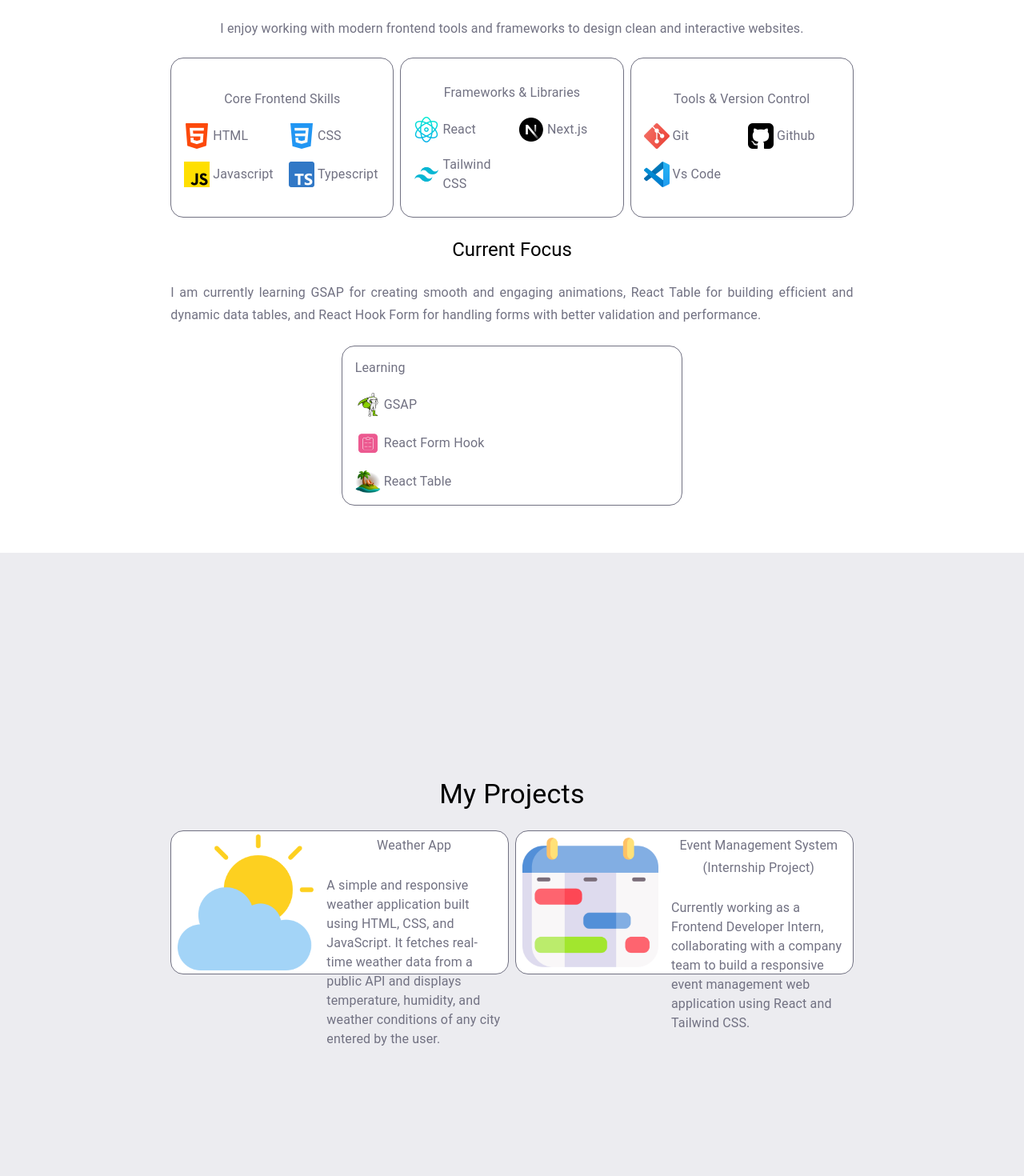
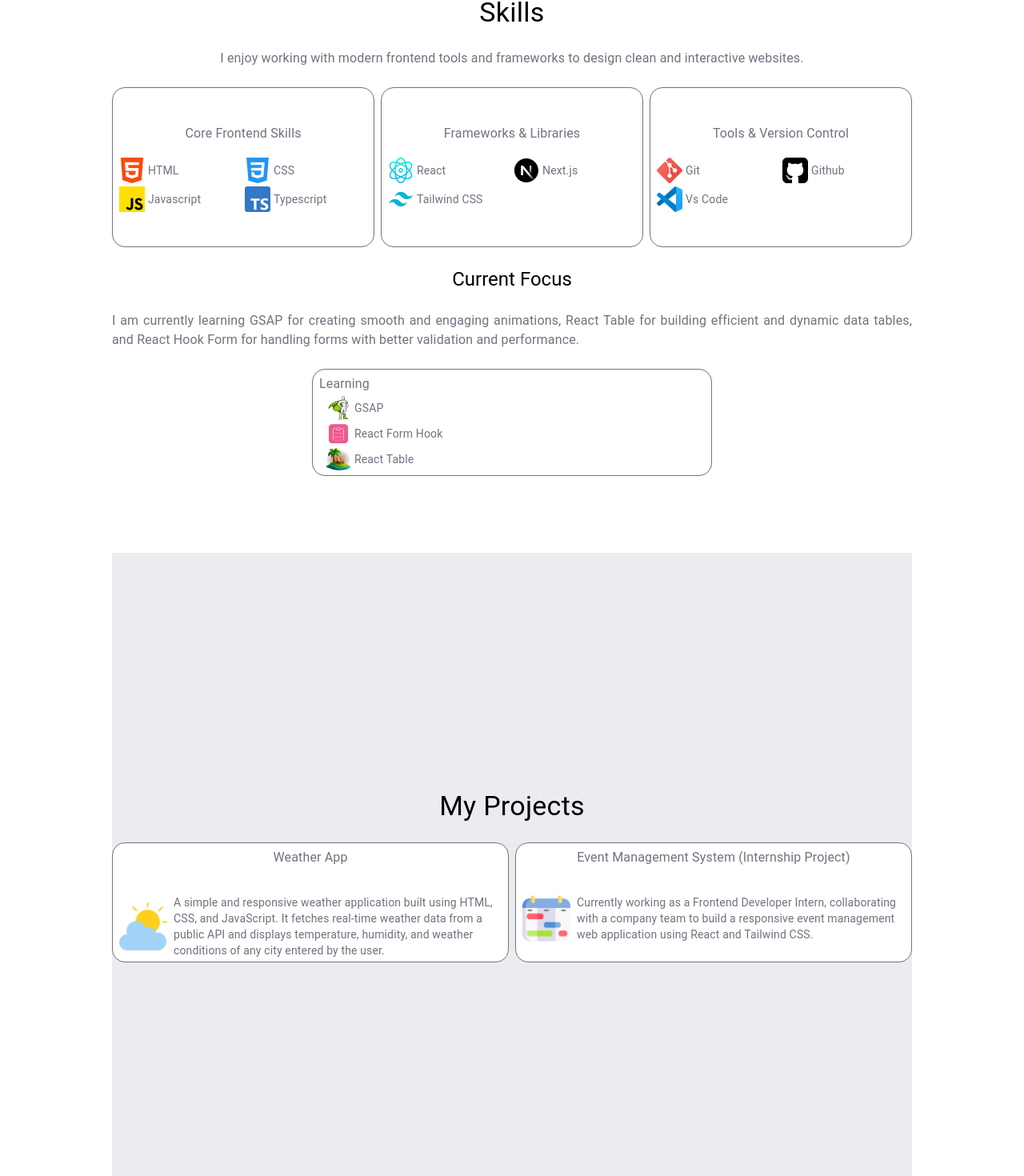
Before and after one commit to saralchaulagain/portfolio, a Next.js app: page / in a window 1280 px wide. Shown: the part 1713-3183 px from the top of the page at 80% size. Built offline with nearby package versions, Linux system fonts and the light colour scheme; a web font is replaced by a local one.

Commit message:
make whole page responsive

```diff
--- a/src/app/globals.css
+++ b/src/app/globals.css
@@ -65,6 +65,11 @@ body {
 @media (max-width: 48rem) {
   html {
     width: min-content;
-    margin-left: 7rem;
+    margin-left: 6rem;
   }
 }
+@media (min-width: 48rem) {
+  html {
+    padding: 0 140px;
+  }
+}
--- a/src/sections/Contact.tsx
+++ b/src/sections/Contact.tsx
@@ -29,7 +29,7 @@ const Contact = () => {
   };
   return (
     <Box className="about h-screen w-full flex justify-center items-center pt-2 bg-transparent ">
-      <Box className="w-2/3 max-md:w-full">
+      <Box className="w-full ">
         {/* Title */}
         <Box className="w-full flex flex-col items-center justify-center mb-8">
           <Typography className="headers" variant="subtitle2">
--- a/src/sections/Education.tsx
+++ b/src/sections/Education.tsx
@@ -4,8 +4,8 @@ import React from "react";
 
 const Education = () => {
   return (
-    <Box className="about h-screen w-full flex justify-center items-center gap-3 pt-2 bg-transparent">
-      <Box className="w-2/3 max-md:w-full">
+    <Box className="about h-screen w-full flex justify-center items-center gap-3 pt-2 bg-transparent max-md:px-4">
+      <Box className=" w-full">
         <Box className="w-full flex flex-col items-center justify-center">
           <Typography className="headers " variant="h4">
             Education
--- a/src/sections/Project.tsx
+++ b/src/sections/Project.tsx
@@ -1,24 +1,35 @@
 import { Box, Typography } from "@mui/material";
+import Image from "next/image";
 import React from "react";
 
 const Project = () => {
   return (
-    <Box className="about h-screen w-full flex justify-center items-center gap-3 pt-2 bg-transparent bg-about">
-      <Box className="w-2/3 max-md:w-full">
+    <Box className="about h-screen w-full flex justify-center items-center gap-3 pt-2 bg-transparent bg-about  max-md:px-4">
+      <Box>
         <Box>
           <Typography className="headers text-center" variant="h4">
             My Projects
           </Typography>
         </Box>
         <Box className="grid grid-cols-2 gap-2 mt-6 experience-card">
-          <Box className="border bg-[#ffffff] py-1 px-2 h-45 flex  gap-4 rounded-2xl card-hover">
-            <img src="/cloudy.png" alt="weather icon" />
-            <Box className="flex flex-col">
-              <Typography variant="subtitle1" className=" text-center ">
-                Weather App
-              </Typography>
-              <Box className="flex flex-col gap-2 mt-6">
-                <Typography variant="body1">
+          <Box className="border bg-[#ffffff] py-1 px-2 gap-4 rounded-2xl card-hover">
+            {/* <img src="/cloudy.png" alt="weather icon" /> */}
+
+            <Typography
+              variant="subtitle1"
+              className=" text-center min-h-[60px]"
+            >
+              Weather App
+            </Typography>
+            <Box className="flex items-center gap-2">
+              <Image
+                src="/cloudy.png"
+                alt="weather icon"
+                width={60}
+                height={60}
+              />
+              <Box className="flex flex-col gap-2 ">
+                <Typography variant="body2">
                   A simple and responsive weather application built using HTML,
                   CSS, and JavaScript. It fetches real-time weather data from a
                   public API and displays temperature, humidity, and weather
@@ -27,14 +38,22 @@ const Project = () => {
               </Box>
             </Box>
           </Box>
-          <Box className="border bg-[#ffffff] py-1 px-2 h-45 flex  gap-4 rounded-2xl card-hover">
-            <img src="/time-management.png" alt="weather icon" />
-            <Box className="flex flex-col">
-              <Typography variant="subtitle1" className=" text-center ">
-                Event Management System (Internship Project)
-              </Typography>
-              <Box className="flex flex-col gap-2 mt-6">
-                <Typography variant="body1">
+          <Box className="border bg-[#ffffff] py-1 px-2   gap-4 rounded-2xl card-hover ">
+            <Typography
+              variant="subtitle1"
+              className=" text-center  min-h-[60px]"
+            >
+              Event Management System (Internship Project)
+            </Typography>
+            <Box className="flex items-center gap-2">
+              <Image
+                src="/time-management.png"
+                alt="time management icon"
+                width={60}
+                height={60}
+              />
+              <Box className="flex flex-col gap-2 ">
+                <Typography variant="body2">
                   Currently working as a Frontend Developer Intern,
                   collaborating with a company team to build a responsive event
                   management web application using React and Tailwind CSS.
--- a/src/sections/Skill.tsx
+++ b/src/sections/Skill.tsx
@@ -5,8 +5,8 @@ import React from "react";
 
 const Skill = () => {
   return (
-    <Box className=" h-screen w-full flex justify-center items-center gap-3 pt-2 bg-transparent">
-      <Box className="w-2/3 max-md:w-full">
+    <Box className=" h-screen w-full flex justify-center items-center gap-3 pt-2 bg-transparent max-md:px-4">
+      <Box className="max-md:w-full">
         <Box className="w-full flex flex-col items-center justify-center">
           <Typography className="headers " variant="h4">
             Skills
@@ -23,16 +23,16 @@ const Skill = () => {
             <Typography variant="subtitle1" className=" text-center ">
               Core Frontend Skills
             </Typography>
-            <Box className="grid grid-cols-2 gap-4 px-2">
+            <Box className="grid grid-cols-2 gap-1 ">
               <Box className="flex gap-1 items-center">
                 <Image src="/html.png" alt="html icon" width={32} height={32} />
-                <Typography className="text-justify" variant="body1">
+                <Typography className="text-justify" variant="body2">
                   HTML
                 </Typography>
               </Box>
               <Box className="flex gap-1 items-center">
                 <Image src="/css.png" alt="css icon" width={32} height={32} />
-                <Typography className="text-justify" variant="body1">
+                <Typography className="text-justify" variant="body2">
                   CSS
                 </Typography>
               </Box>
@@ -43,7 +43,7 @@ const Skill = () => {
                   width={32}
                   height={32}
                 />
-                <Typography className="text-justify" variant="body1">
+                <Typography className="text-justify" variant="body2">
                   Javascript
                 </Typography>
               </Box>
@@ -54,7 +54,7 @@ const Skill = () => {
                   width={32}
                   height={32}
                 />
-                <Typography className="text-justify" variant="body1">
+                <Typography className="text-justify" variant="body2">
                   Typescript
                 </Typography>
               </Box>
@@ -64,7 +64,7 @@ const Skill = () => {
             <Typography variant="subtitle1" className=" text-center ">
               Frameworks & Libraries
             </Typography>
-            <Box className="grid grid-cols-2 gap-4 px-2">
+            <Box className="grid grid-cols-2 gap-1 ">
               <Box className="flex gap-1 items-center">
                 <Image
                   src="/react.png"
@@ -72,7 +72,7 @@ const Skill = () => {
                   width={32}
                   height={32}
                 />
-                <Typography className="text-justify" variant="body1">
+                <Typography className="text-justify" variant="body2">
                   React
                 </Typography>
               </Box>
@@ -83,7 +83,7 @@ const Skill = () => {
                   width={32}
                   height={32}
                 />
-                <Typography className="text-justify" variant="body1">
+                <Typography className="text-justify" variant="body2">
                   Next.js
                 </Typography>
               </Box>
@@ -94,20 +94,20 @@ const Skill = () => {
                   width={32}
                   height={32}
                 />
-                <Typography className="text-justify" variant="body1">
+                <Typography className="text-justify" variant="body2">
                   Tailwind CSS
                 </Typography>
               </Box>
             </Box>
           </Box>
-          <Box className="border bg-[#ffffff] py-1 px-2 h-50 flex flex-col justify-center gap-4 rounded-2xl card-hover">
+          <Box className="border bg-[#ffffff] py-1 px-2 flex flex-col justify-center gap-4 rounded-2xl card-hover">
             <Typography variant="subtitle1" className=" text-center ">
               Tools & Version Control
             </Typography>
-            <Box className="grid grid-cols-2 gap-4 px-2">
+            <Box className="grid grid-cols-2 gap-1 ">
               <Box className="flex gap-1 items-center">
                 <Image src="/git.png" alt="git icon" width={32} height={32} />
-                <Typography className="text-justify" variant="body1">
+                <Typography className="text-justify" variant="body2">
                   Git
                 </Typography>
               </Box>
@@ -118,7 +118,7 @@ const Skill = () => {
                   width={32}
                   height={32}
                 />
-                <Typography className="text-justify" variant="body1">
+                <Typography className="text-justify" variant="body2">
                   Github
                 </Typography>
               </Box>
@@ -129,7 +129,7 @@ const Skill = () => {
                   width={32}
                   height={32}
                 />
-                <Typography className="text-justify" variant="body1">
+                <Typography className="text-justify" variant="body2">
                   Vs Code
                 </Typography>
               </Box>
@@ -141,7 +141,7 @@ const Skill = () => {
             Current Focus
           </Typography>
           <Typography
-            variant="subtitle1"
+            variant="body1"
             className="text-justify text-[var(--text-color)]"
           >
             I am currently learning GSAP for creating smooth and engaging
@@ -150,38 +150,45 @@ const Skill = () => {
             validation and performance.
           </Typography>
 
-          <Box className="border bg-[#ffffff] py-1 px-2 h-50 flex flex-col justify-center gap-4 rounded-2xl card-hover w-1/2 ">
-            <Box className="grid grid-cols-1 gap-4 px-2">
+          <Box className="border bg-[#ffffff] py-1 px-2 flex flex-col justify-center gap-4 rounded-2xl card-hover w-1/2 max-md:w-full">
+            <Box className="grid grid-cols-1  ">
               <Typography variant="subtitle1" className=" text-justify ">
                 Learning
               </Typography>
-              <Box className="flex gap-1 items-center">
-                <Image src="/gsap.png" alt="gsap icon" width={32} height={32} />
-                <Typography className="text-justify" variant="body1">
+              <Box className="max-md:grid max-md:grid-cols-[1fr_auto_1fr]  gap-2 px-2">
+                <Box className="flex gap-1 max-md:justify-center items-center">
+                  <Image
+                    src="/gsap.png"
+                    alt="gsap icon"
+                    width={32}
+                    height={32}
+                  />
+                  <Typography className="text-justify" variant="body2">
                     GSAP
                   </Typography>
                 </Box>
-              <Box className="flex gap-1 items-center">
+                <Box className="flex gap-1 max-md:justify-center items-center ">
                   <Image
                     src="/react-form-hook.png"
                     alt="react-form-hook icon"
                     width={32}
                     height={32}
                   />
-                <Typography className="text-justify" variant="body1">
+                  <Typography className="text-justify" variant="body2">
                     React Form Hook
                   </Typography>
                 </Box>
-              <Box className="flex gap-1 items-center">
+                <Box className="flex gap-1 max-md:justify-center items-center ">
                   <Image
                     src="/react-table.png"
                     alt="react-table icon"
                     width={32}
                     height={32}
                   />
-                <Typography className="text-justify" variant="body1">
+                  <Typography className="text-justify" variant="body2">
                     React Table
                   </Typography>
+                </Box>
               </Box>
             </Box>
           </Box>
```
Also changed, not shown: src/sections/About.tsx (+10 -10 lines), src/sections/Experience.tsx (+5 -5 lines), src/sections/Home.tsx (+7 -7 lines). Lines whose indentation alone changed are shown as unchanged.
